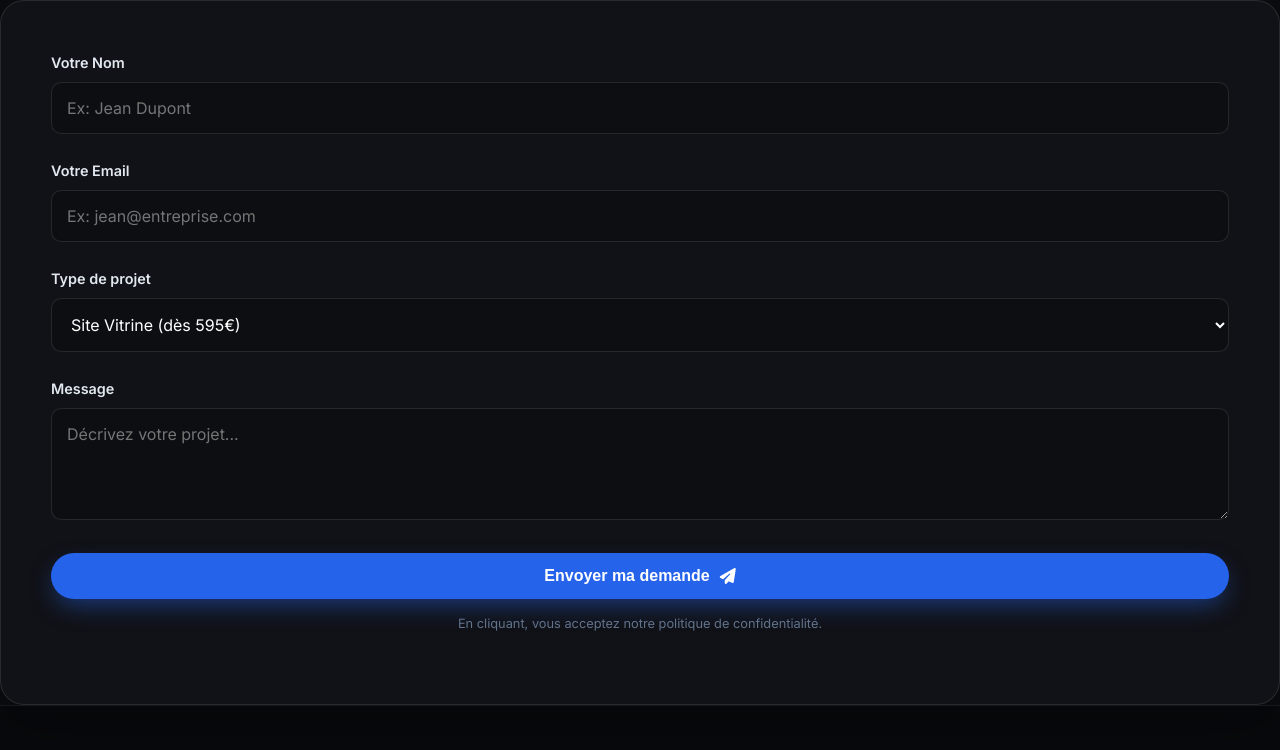
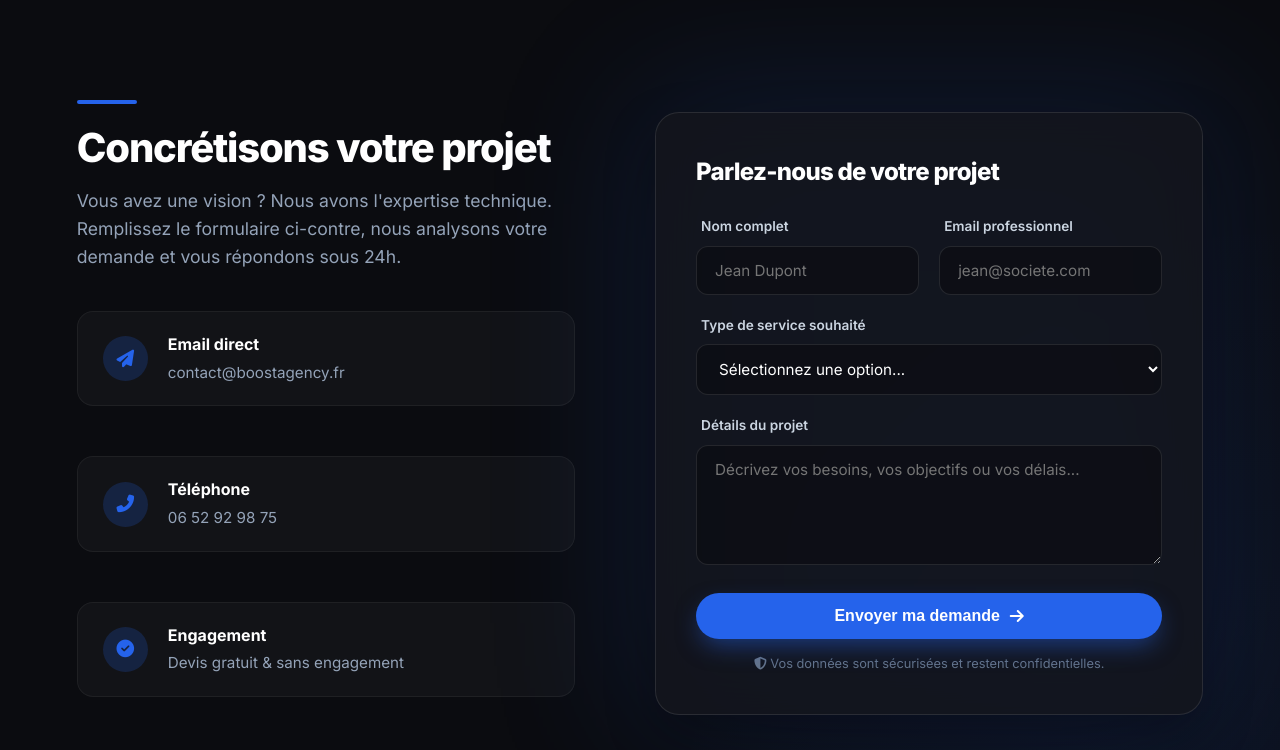
Before and after one commit to Edris-Y/MyBoostAgency, a plain HTML site: page index.html in a window 1280 px wide. Shown: the part 3637-4387 px from the top of the page. Drawn offline with nearby package versions, Linux system fonts and the light colour scheme.

Commit message:
Lien Contact 5

```diff
--- a/index.html
+++ b/index.html
@@ -165,42 +165,87 @@
         </div>
     </section>
 
-    <div class="contact-form" data-aos="fade-left">
-                <form action="https://formspree.io/f/xaqnqpzy" method="POST">
+    <section id="contact">
+        <div class="contact-container">
 
-                    <div class="form-group">
-                        <label class="form-label">Votre Nom</label>
-                        <input type="text" name="nom" class="form-input" placeholder="Ex: Jean Dupont" required>
+            <div class="contact-details" data-aos="fade-right">
+                <div class="accent-line" style="margin: 0 0 20px 0;"></div>
+                <h2>Concrétisons votre projet</h2>
+                <p>
+                    Vous avez une vision ? Nous avons l'expertise technique. <br>
+                    Remplissez le formulaire ci-contre, nous analysons votre demande et vous répondons sous 24h.
+                </p>
+
+                <div class="contact-cards">
+                    <a href="mailto:contact@boostagency.fr" class="info-box">
+                        <div class="info-icon"><i class="fas fa-paper-plane"></i></div>
+                        <div class="info-text">
+                            <h4>Email direct</h4>
+                            <span>contact@boostagency.fr</span>
+                        </div>
+                    </a>
+
+                    <a href="tel:0652929875" class="info-box">
+                        <div class="info-icon"><i class="fas fa-phone-alt"></i></div>
+                        <div class="info-text">
+                            <h4>Téléphone</h4>
+                            <span>06 52 92 98 75</span>
+                        </div>
+                    </a>
+
+                    <div class="info-box no-hover">
+                        <div class="info-icon"><i class="fas fa-check-circle"></i></div>
+                        <div class="info-text">
+                            <h4>Engagement</h4>
+                            <span>Devis gratuit & sans engagement</span>
+                        </div>
+                    </div>
+                </div>
+            </div>
+
+            <div class="contact-form-wrapper" data-aos="fade-left">
+                <form action="https://formspree.io/f/xaqnqpzy" method="POST" class="contact-form">
+                    <h3 style="margin-bottom: 25px; font-size: 1.5rem;">Parlez-nous de votre projet</h3>
+
+                    <div class="form-grid">
+                        <div class="form-group">
+                            <label>Nom complet</label>
+                            <input type="text" name="nom" placeholder="Jean Dupont" required>
+                        </div>
+                        <div class="form-group">
+                            <label>Email professionnel</label>
+                            <input type="email" name="email" placeholder="jean@societe.com" required>
+                        </div>
                     </div>
 
                     <div class="form-group">
-                        <label class="form-label">Votre Email</label>
-                        <input type="email" name="email" class="form-input" placeholder="Ex: jean@entreprise.com" required>
-                    </div>
-
-                    <div class="form-group">
-                        <label class="form-label" for="type-projet">Type de projet</label>
-                        <select class="form-select" id="type-projet" name="type-projet">
-                            <option value="Site Vitrine">Site Vitrine (dès 595€)</option>
-                            <option value="Site E-Commerce">Site E-Commerce (dès 895€)</option>
-                            <option value="Site Réservation">Site Réservation (dès 895€)</option>
-                            <option value="Solution sur-mesure">Solution sur-mesure</option>
+                        <label>Type de service souhaité</label>
+                        <select name="projet" required>
+                            <option value="" disabled selected>Sélectionnez une option...</option>
+                            <option value="Site Vitrine">Site Vitrine (Présence)</option>
+                            <option value="E-Commerce">Site E-Commerce (Vente)</option>
+                            <option value="Réservation">Site Réservation (Booking)</option>
+                            <option value="Sur Mesure">Solution Complète / Autre</option>
                         </select>
                     </div>
 
                     <div class="form-group">
-                        <label class="form-label">Message</label>
-                        <textarea name="message" class="form-textarea" rows="4" placeholder="Décrivez votre projet..." required></textarea>
+                        <label>Détails du projet</label>
+                        <textarea name="message" rows="4" placeholder="Décrivez vos besoins, vos objectifs ou vos délais..." required></textarea>
                     </div>
 
                     <button type="submit" class="btn btn-primary btn-fullwidth">
-                        Envoyer ma demande <i class="fas fa-paper-plane paper-plane-icon"></i>
+                        Envoyer ma demande <i class="fas fa-arrow-right paper-plane-icon"></i>
                     </button>
-                    <p style="font-size: 0.8rem; margin-top: 15px; text-align: center; color: #64748b;">
-                        En cliquant, vous acceptez notre politique de confidentialité.
+
+                    <p class="form-footer">
+                        <i class="fas fa-shield-alt"></i> Vos données sont sécurisées et restent confidentielles.
                     </p>
                 </form>
             </div>
+
+        </div>
+    </section>
 
     <footer>
         <div style="margin-bottom: 20px;">
--- a/styles.css
+++ b/styles.css
@@ -235,9 +235,9 @@ footer {
     text-align: center; color: var(--text-muted); font-size: 0.9rem;
 }
 
-/* Taille réduite pour le logo du footer */
+/* TAILLE DU LOGO FOOTER CORRIGÉE ICI */
 .footer-logo {
-    height: 70px;
+    height: 25px; /* <--- Réduit pour être discret et élégant */
     width: auto;
     opacity: 0.8;
     margin-bottom: 20px;
@@ -253,3 +253,161 @@ footer {
     nav { display: none; }
     .contact-form { padding: 30px; }
 }
+
+/* --- 8. SECTION CONTACT (DESIGN WOW) --- */
+#contact {
+    position: relative;
+    /* Fond sombre avec un léger dégradé bleu subtil */
+    background: radial-gradient(circle at 100% 100%, rgba(37, 99, 235, 0.08), transparent 40%),
+                var(--bg-dark);
+    padding: 100px 6%;
+    overflow: hidden;
+}
+
+.contact-container {
+    display: grid;
+    grid-template-columns: 1fr 1.1fr; /* Le formulaire est un peu plus large */
+    gap: 80px;
+    max-width: 1200px;
+    margin: 0 auto;
+    align-items: center;
+}
+
+/* --- Colonne Gauche (Infos) --- */
+.contact-details h2 {
+    font-size: 2.5rem;
+    margin-bottom: 15px;
+    line-height: 1.2;
+}
+.contact-details p {
+    color: var(--text-muted);
+    margin-bottom: 40px;
+    font-size: 1.1rem;
+}
+
+.contact-cards {
+    display: flex;
+    flex-direction: column;
+    gap: 20px;
+}
+
+.info-box {
+    display: flex;
+    align-items: center;
+    background: rgba(255, 255, 255, 0.03);
+    padding: 20px 25px;
+    border-radius: 16px;
+    border: 1px solid rgba(255, 255, 255, 0.05);
+    transition: all 0.3s ease;
+    cursor: pointer;
+    text-decoration: none; /* Important pour les liens */
+}
+
+/* Effet au survol des infos */
+.info-box:not(.no-hover):hover {
+    background: rgba(37, 99, 235, 0.1);
+    border-color: var(--primary);
+    transform: translateX(10px);
+}
+
+.info-icon {
+    width: 45px; height: 45px;
+    background: rgba(37, 99, 235, 0.2);
+    color: var(--primary);
+    border-radius: 50%;
+    display: flex; align-items: center; justify-content: center;
+    font-size: 1.1rem;
+    margin-right: 20px;
+    flex-shrink: 0;
+}
+
+.info-text h4 { font-size: 1rem; color: white; margin-bottom: 2px; }
+.info-text span { font-size: 0.95rem; color: var(--text-muted); }
+
+/* --- Colonne Droite (Formulaire) --- */
+.contact-form-wrapper {
+    position: relative;
+}
+
+/* Lueur bleue derrière le formulaire */
+.contact-form-wrapper::before {
+    content: '';
+    position: absolute;
+    top: -20px; right: -20px; bottom: -20px; left: -20px;
+    background: var(--primary);
+    filter: blur(80px);
+    opacity: 0.15;
+    z-index: 0;
+}
+
+.contact-form {
+    position: relative;
+    background: rgba(20, 22, 28, 0.8); /* Fond semi-transparent */
+    -webkit-backdrop-filter: blur(20px);
+    backdrop-filter: blur(20px); /* Effet Glass */
+    padding: 40px;
+    border-radius: 24px;
+    border: 1px solid rgba(255, 255, 255, 0.1);
+    box-shadow: 0 20px 50px rgba(0,0,0,0.3);
+    z-index: 1;
+}
+
+.form-grid {
+    display: grid;
+    grid-template-columns: 1fr 1fr;
+    gap: 20px;
+}
+
+.form-group { margin-bottom: 20px; }
+
+.form-group label {
+    display: block;
+    font-size: 0.85rem;
+    font-weight: 600;
+    color: #cbd5e1;
+    margin-bottom: 8px;
+    margin-left: 5px;
+}
+
+/* Styles des champs (Inputs) */
+.contact-form input,
+.contact-form select,
+.contact-form textarea {
+    width: 100%;
+    padding: 14px 18px;
+    background: rgba(0, 0, 0, 0.3);
+    border: 1px solid rgba(255, 255, 255, 0.1);
+    border-radius: 12px;
+    color: white;
+    font-family: 'Inter', sans-serif;
+    font-size: 0.95rem;
+    transition: 0.3s all;
+}
+
+/* Focus sur les champs (Lueur bleue) */
+.contact-form input:focus,
+.contact-form select:focus,
+.contact-form textarea:focus {
+    outline: none;
+    border-color: var(--primary);
+    background: rgba(0, 0, 0, 0.5);
+    box-shadow: 0 0 0 4px rgba(37, 99, 235, 0.15);
+}
+
+.contact-form textarea { resize: vertical; min-height: 120px; }
+
+.form-footer {
+    text-align: center;
+    font-size: 0.8rem;
+    color: #64748b;
+    margin-top: 15px;
+    margin-bottom: 0;
+}
+
+/* --- RESPONSIVE --- */
+@media (max-width: 992px) {
+    .contact-container { grid-template-columns: 1fr; gap: 50px; }
+    .form-grid { grid-template-columns: 1fr; } /* Inputs l'un sous l'autre sur mobile */
+    .contact-form { padding: 30px 20px; }
+    .contact-details h2 { font-size: 2rem; }
+}
```
